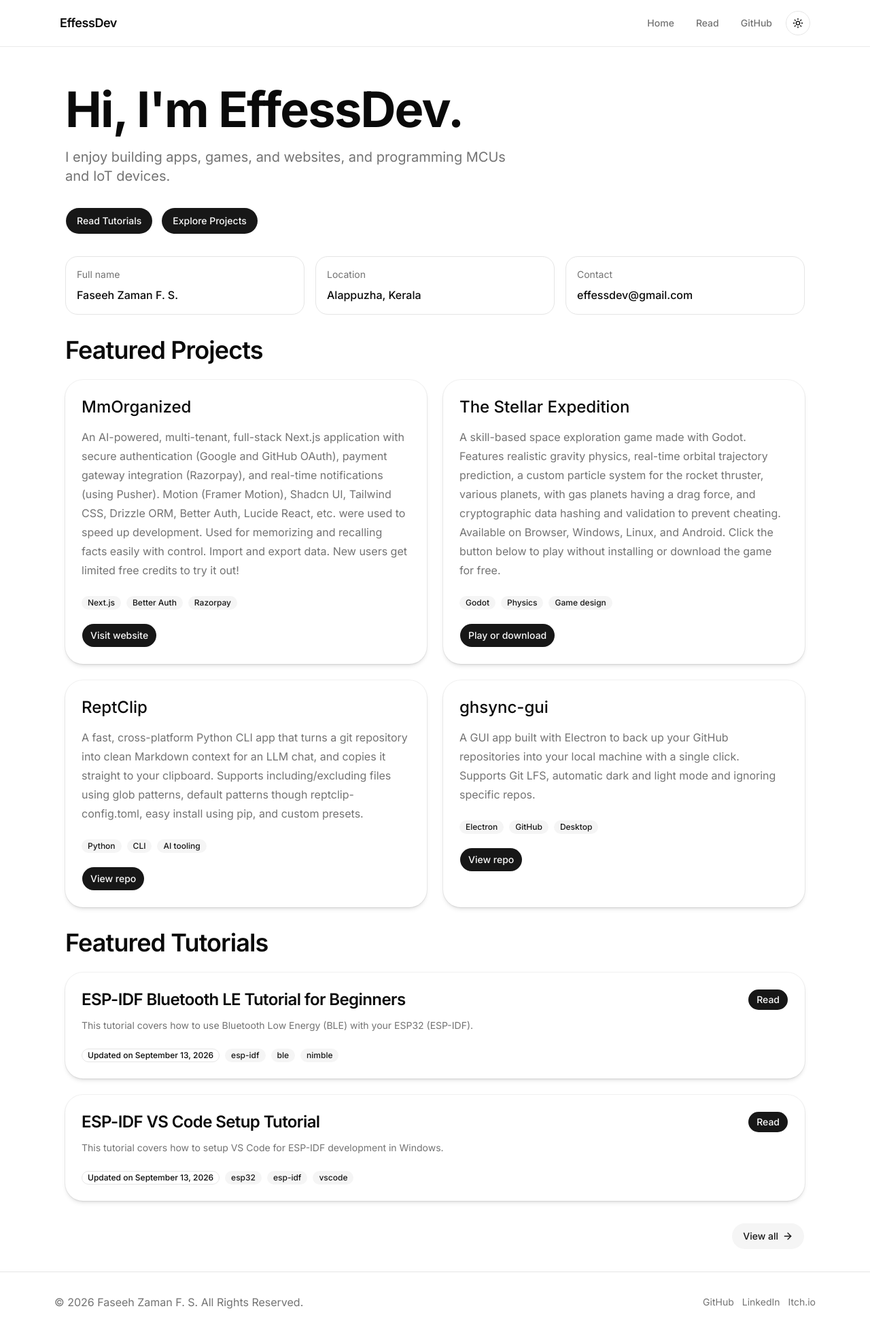
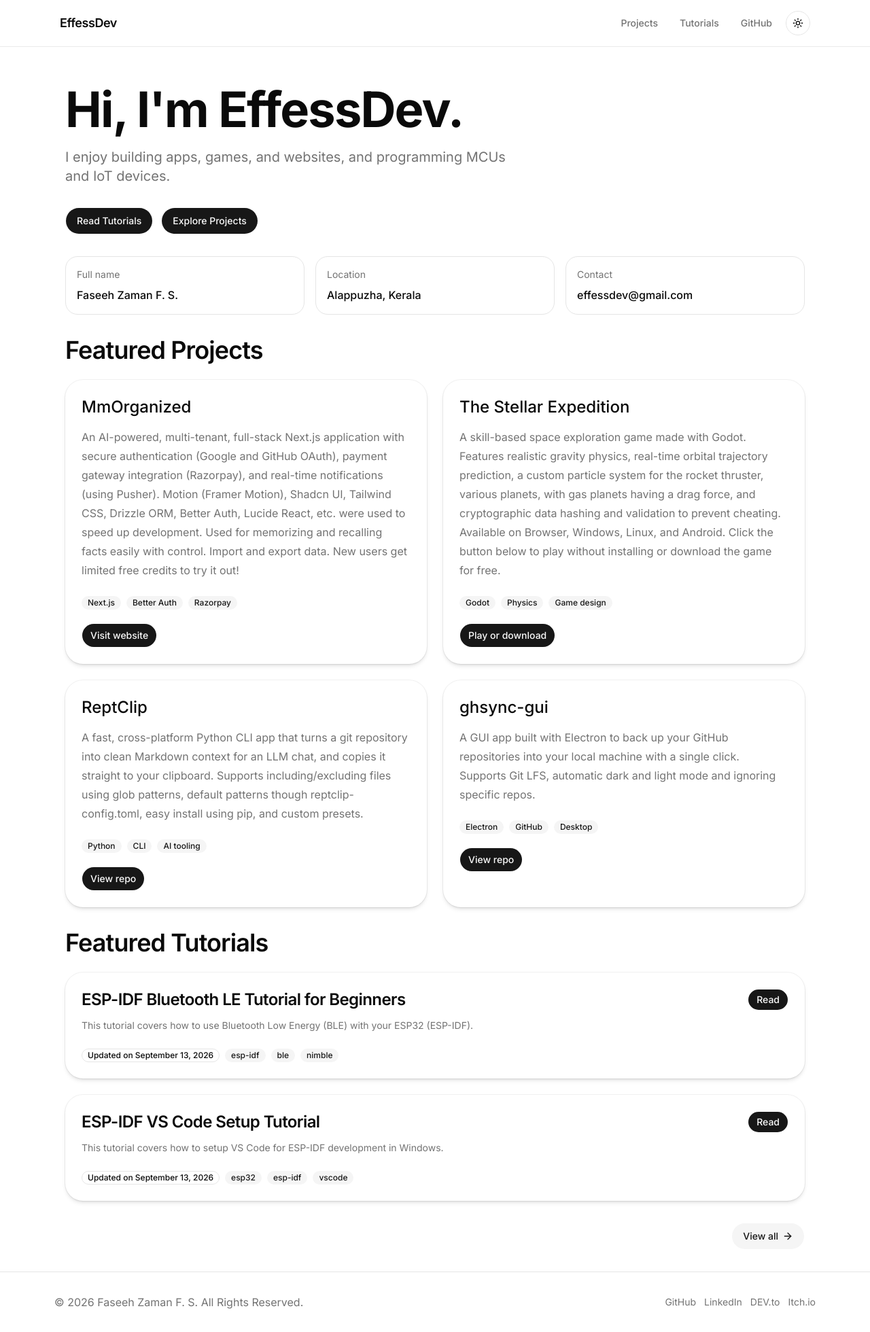
Before and after one commit to effessdev/effessdev.github.io, a Next.js app: page / in a window 1280 px wide. Shown: the whole page at 68% size. Built offline with nearby package versions, Linux system fonts and the light colour scheme.

Commit message:
update navbar and footer

```diff
--- a/src/app/footer.tsx
+++ b/src/app/footer.tsx
@@ -22,7 +22,20 @@ export default function Footer() {
           >
             LinkedIn
           </a>
-          <a href="https://effessdev.itch.io" className="hover:text-foreground">
+          <a
+            href="https://dev.to/effessdev"
+            target="_blank"
+            rel="noreferrer"
+            className="hover:text-foreground"
+          >
+            DEV.to
+          </a>
+          <a
+            href="https://effessdev.itch.io"
+            target="_blank"
+            rel="noreferrer"
+            className="hover:text-foreground"
+          >
             Itch.io
           </a>
         </div>
--- a/src/app/navbar.tsx
+++ b/src/app/navbar.tsx
@@ -1,11 +1,9 @@
 import Link from "next/link";
 import { ModeToggle } from "@/components/ui/mode-toggle";
 
-import { ActionLabels } from "@/lib/labels";
-
 const navItems = [
-  { href: "/", label: "Home" },
-  { href: "/read", label: ActionLabels.Read },
+  { href: "/#projects", label: "Projects" },
+  { href: "/read", label: "Tutorials" },
   { href: "https://github.com/effessdev", label: "GitHub" },
 ];
 
```
